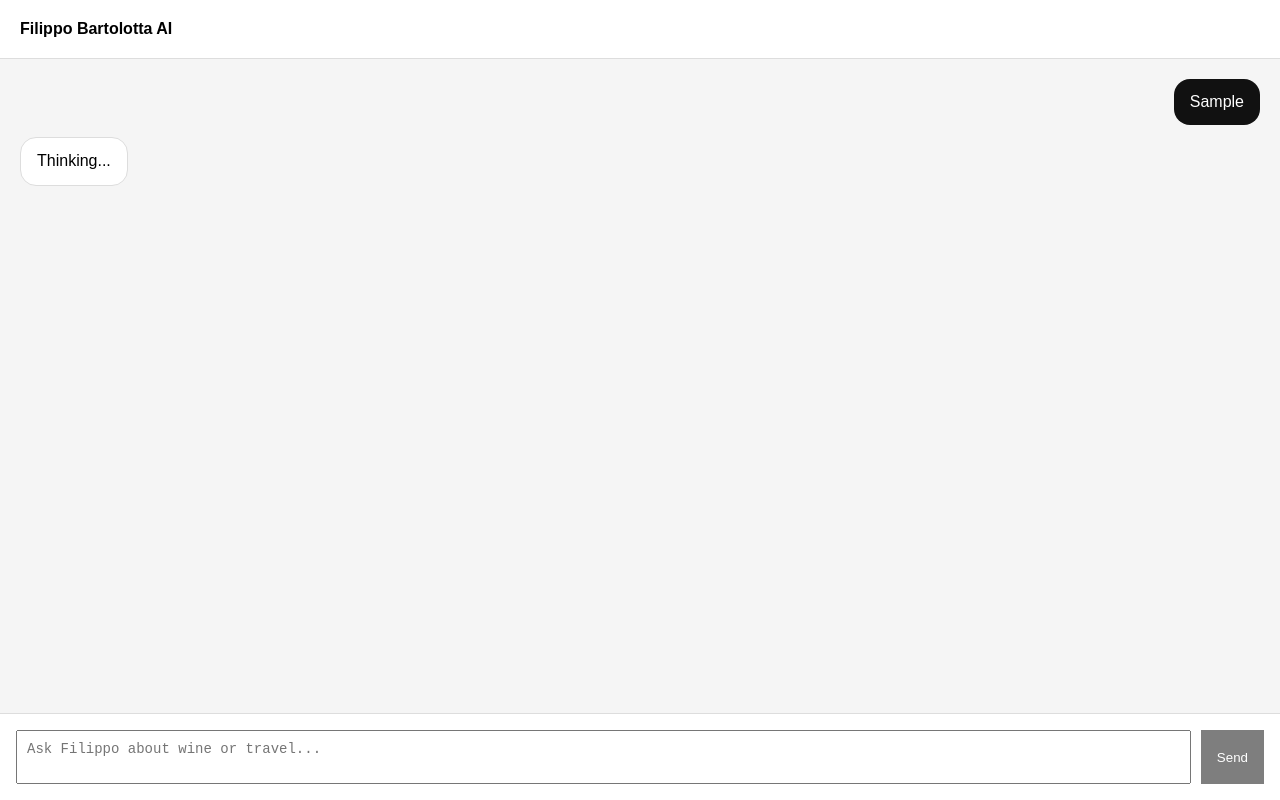
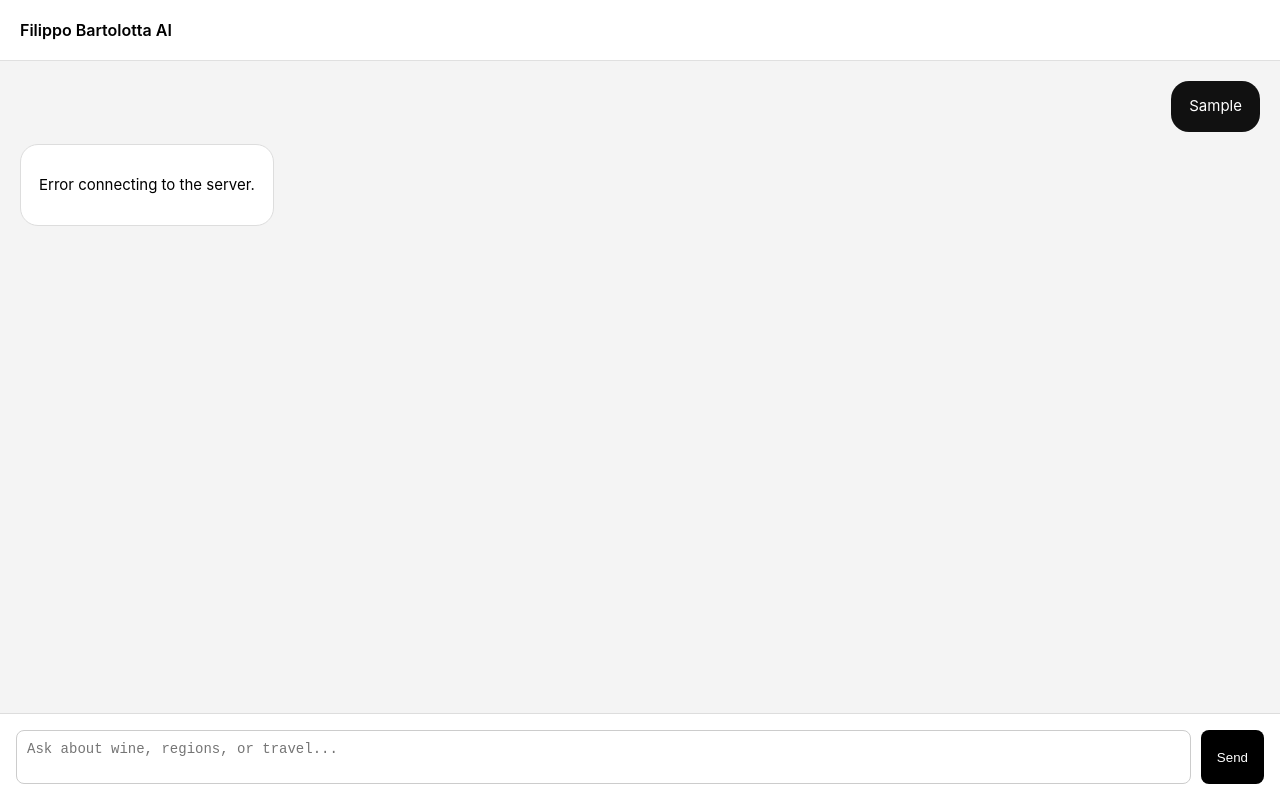
Before and after one commit to ceoamt/filippo-wine-ai, a website: page index.html in a window 1280 px wide. Both pictures are taken after typing "Sample" into the empty fields and a click on the button "Send". Drawn offline with nearby package versions, Linux system fonts and the light colour scheme; no server answers.

Commit message:
Final chat Ui with markdown

```diff
--- a/index.html
+++ b/index.html
@@ -1,12 +1,17 @@
 <!DOCTYPE html>
 <html>
 <head>
+  <meta charset="UTF-8">
   <title>Filippo Bartolotta AI</title>
+
+  <!-- Markdown renderer -->
+  <script src="https://cdn.jsdelivr.net/npm/marked/marked.min.js"></script>
+
   <style>
     body {
       margin: 0;
-      font-family: Arial, sans-serif;
-      background: #f5f5f5;
+      font-family: -apple-system, BlinkMacSystemFont, sans-serif;
+      background: #f4f4f4;
       display: flex;
       flex-direction: column;
       height: 100vh;
@@ -15,8 +20,8 @@
     header {
       padding: 20px;
       background: white;
-      border-bottom: 1px solid #ddd;
-      font-weight: bold;
+      border-bottom: 1px solid #e0e0e0;
+      font-weight: 600;
     }
 
     #chat {
@@ -30,10 +35,11 @@
 
     .message {
       max-width: 70%;
-      padding: 12px 16px;
-      border-radius: 16px;
-      line-height: 1.4;
-      white-space: pre-wrap;
+      padding: 14px 18px;
+      border-radius: 18px;
+      line-height: 1.5;
+      font-size: 15px;
+      white-space: normal;
     }
 
     .user {
@@ -60,6 +66,8 @@
       resize: none;
       padding: 10px;
       font-size: 14px;
+      border: 1px solid #ccc;
+      border-radius: 8px;
     }
 
     button {
@@ -68,6 +76,7 @@
       background: black;
       color: white;
       border: none;
+      border-radius: 8px;
       cursor: pointer;
     }
 
@@ -87,7 +96,7 @@
 <div id="chat"></div>
 
 <div id="inputArea">
-  <textarea id="input" rows="2" placeholder="Ask Filippo about wine or travel..."></textarea>
+  <textarea id="input" rows="2" placeholder="Ask about wine, regions, or travel..."></textarea>
   <button onclick="send()" id="sendBtn">Send</button>
 </div>
 
@@ -101,7 +110,13 @@
   function addMessage(text, role) {
     const div = document.createElement("div");
     div.classList.add("message", role);
-    div.innerText = text;
+
+    if (role === "bot") {
+      div.innerHTML = marked.parse(text);
+    } else {
+      div.textContent = text;
+    }
+
     chat.appendChild(div);
     chat.scrollTop = chat.scrollHeight;
   }
@@ -116,8 +131,13 @@
     input.value = "";
     sendBtn.disabled = true;
 
-    addMessage("Thinking...", "bot");
+    const loadingDiv = document.createElement("div");
+    loadingDiv.classList.add("message", "bot");
+    loadingDiv.textContent = "Thinking...";
+    chat.appendChild(loadingDiv);
+    chat.scrollTop = chat.scrollHeight;
 
+    try {
       const res = await fetch("/api/chat", {
         method: "POST",
         headers: { "Content-Type": "application/json" },
@@ -126,10 +146,15 @@
 
       const data = await res.json();
 
-    chat.removeChild(chat.lastChild);
+      chat.removeChild(loadingDiv);
 
       addMessage(data.reply, "bot");
       messages.push({ role: "assistant", content: data.reply });
+
+    } catch (error) {
+      chat.removeChild(loadingDiv);
+      addMessage("Error connecting to the server.", "bot");
+    }
 
     sendBtn.disabled = false;
   }
```
Lines whose indentation alone changed are shown as unchanged.
